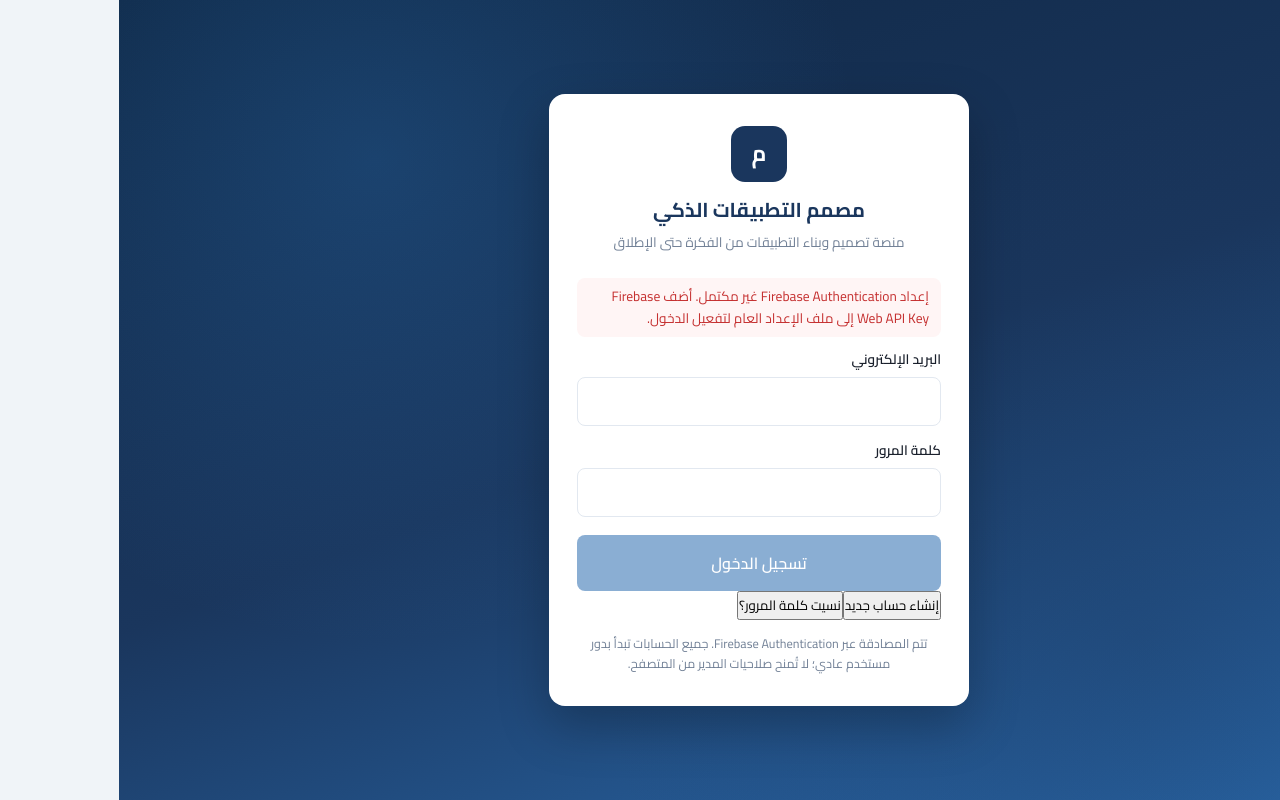
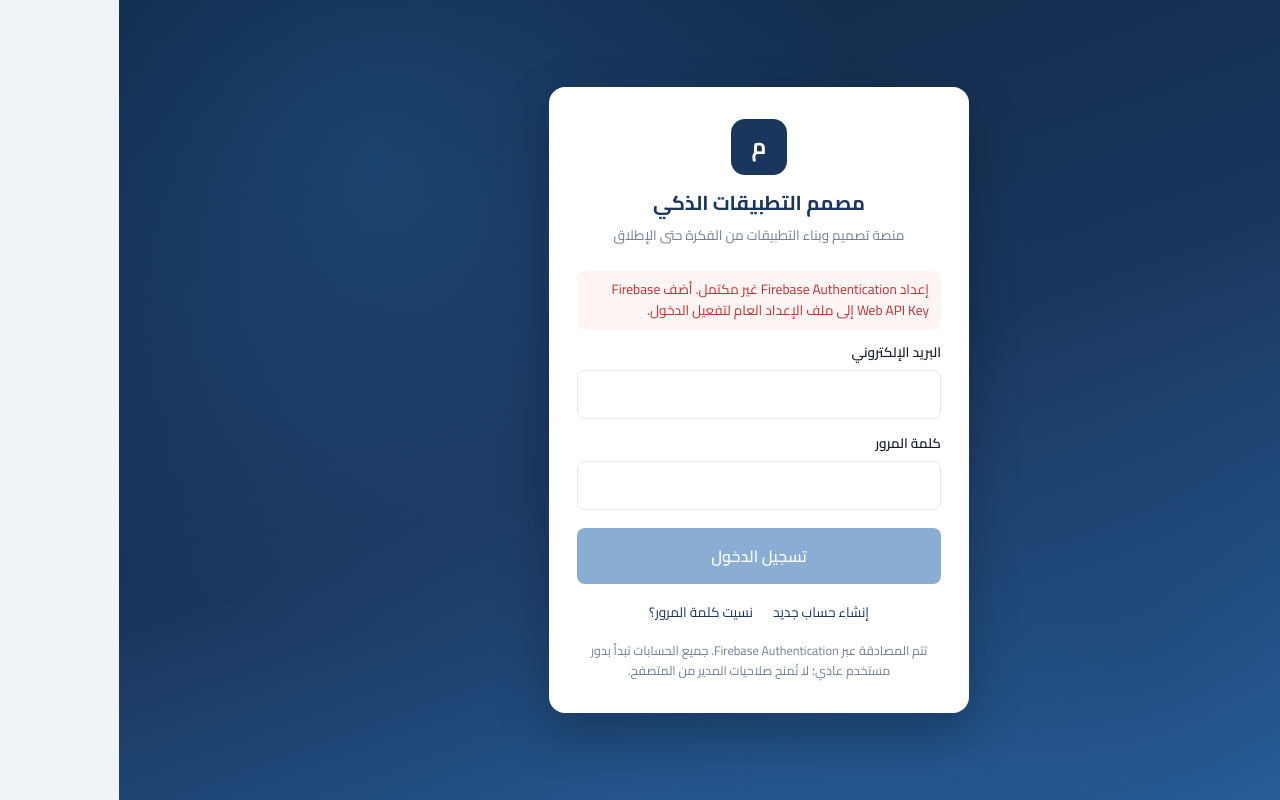
Before and after one commit to meteo2026net-oss/ibrahem-zynab-dev, an Angular app in the folder web-angular/: page /login in a window 1280 px wide. Built offline with nearby package versions, Linux system fonts and the light colour scheme.

Commit message:
style(auth): add account recovery and registration states

```diff
--- a/web-angular/src/app/features/login/login.component.scss
+++ b/web-angular/src/app/features/login/login.component.scss
@@ -38,3 +38,33 @@
   font-size: .78rem; color: var(--text-muted);
 }
 .btn-lg { padding: 12px 18px; font-size: 1rem; margin-top: 4px; }
+
+.success {
+  background: #e8f7ee;
+  color: #176b3a;
+  padding: 8px 12px;
+  border-radius: 8px;
+  font-size: .85rem;
+  margin-bottom: 12px;
+}
+.auth-links {
+  display: flex;
+  flex-wrap: wrap;
+  justify-content: center;
+  gap: 12px;
+  margin-top: 14px;
+}
+.link-button {
+  border: 0;
+  padding: 4px;
+  background: transparent;
+  color: var(--primary);
+  font: inherit;
+  font-size: .85rem;
+  cursor: pointer;
+}
+.link-button:focus-visible {
+  outline: 2px solid var(--primary);
+  outline-offset: 3px;
+  border-radius: 4px;
+}
```
